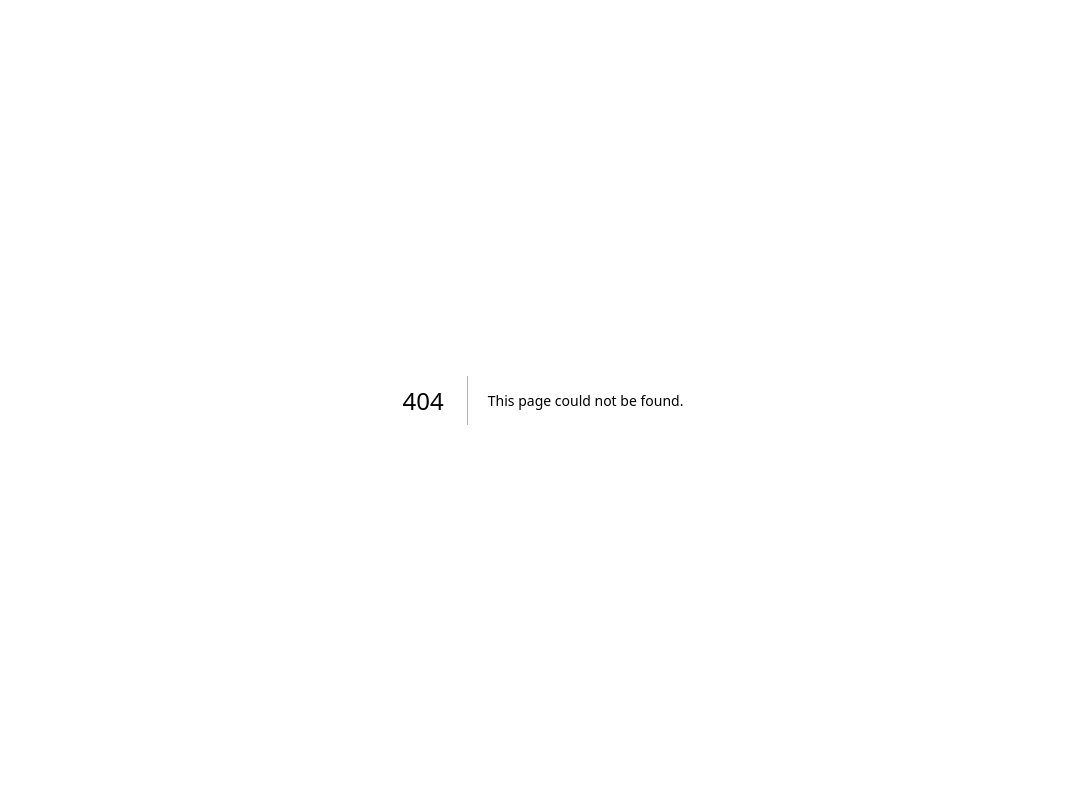
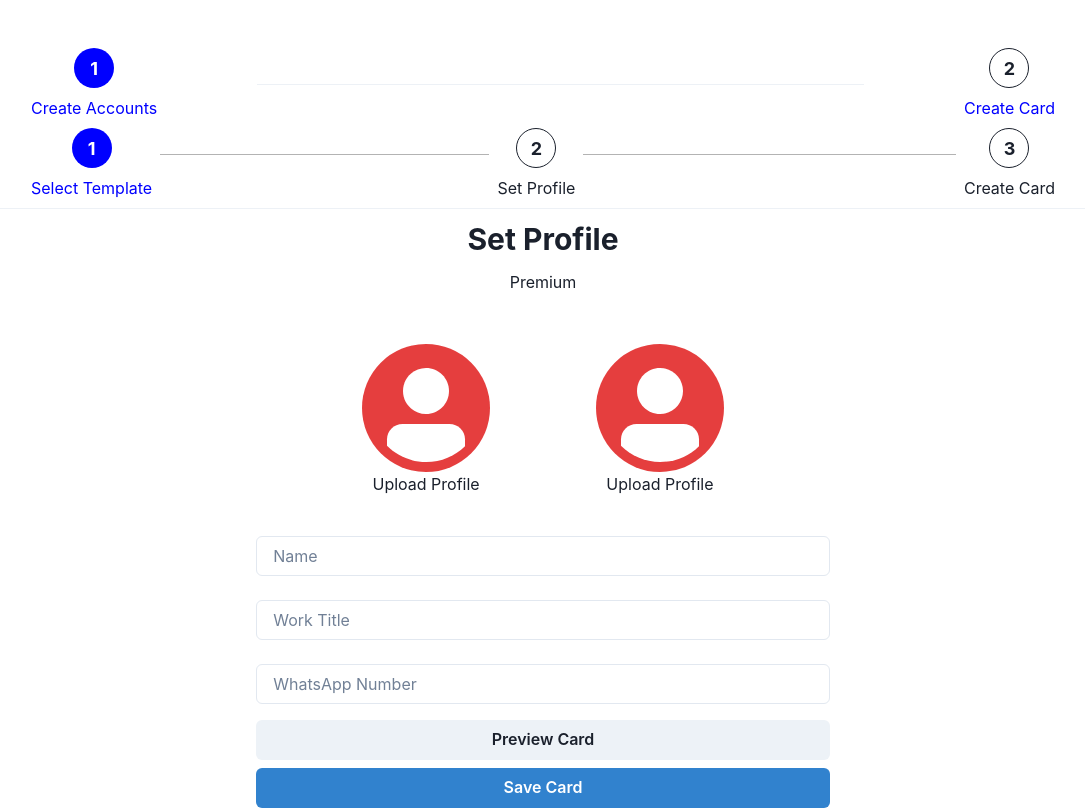
Before and after one commit to Somiya232/jambocard-frontend-1, a Next.js app: page /create-premium-card/create-premium-card in a window 1280 px wide. Before the commit this address had no page. Shown: the whole page, without its empty margins (97-1182 px from the left). Built offline with nearby package versions, Linux system fonts and the light colour scheme.

Commit message:
New stepper component and other component

```diff
--- a/components/card/index.js
+++ b/components/card/index.js
@@ -7,7 +7,7 @@ import {
     HStack
   } from "@chakra-ui/react";
 
-const ProfileCard = () => {
+export const ProfileCard = () => {
   return (
     <>
     <Box display='flex' alignItems='center' borderWidth='1px' borderRadius='lg' borderColor={'lightgrey'}>
@@ -22,5 +22,3 @@ const ProfileCard = () => {
     </>
   );
 };
-
-export default ProfileCard;
--- /dev/null
+++ b/components/setProfile/index.js
@@ -0,0 +1,37 @@
+import { Avatar, Box, Container, Text } from "@chakra-ui/react";
+import React, { useState } from "react";
+import ButtonComponent from "../../components/button";
+import TextField from "../../components/form";
+
+const SetProfile = () => {
+  return (
+    <>
+      <Container mt="10px">
+      <Box
+          pt={"2rem"}
+          display="flex"
+          alignItems={"center"}
+          justifyContent="space-evenly"
+        >
+          <Box display="flex" flexDirection="column" alignItems={"center"}>
+            <Avatar size={"2xl"} bg='red.500'/>
+            <Text>Upload Profile</Text>
+          </Box>
+          <Box display="flex" flexDirection="column" alignItems={"center"}>
+            <Avatar size={"2xl"} bg='red.500' />
+            <Text>Upload Profile</Text>
+          </Box>
+        </Box>
+        <Box pt={"2rem"} display="flex" flexDirection="column" gap={2}>
+          <TextField placeholder={"Name"} />
+          <TextField placeholder={"Work Title"} />
+          <TextField placeholder={"WhatsApp Number"} />
+          <ButtonComponent value={"Preview Card"} />
+          <ButtonComponent value={"Save Card"} colorScheme={"blue"} />
+        </Box>
+      </Container>
+    </>
+  );
+};
+
+export default SetProfile;
--- /dev/null
+++ b/components/stepper/Dstep.js
@@ -0,0 +1,17 @@
+import React, { useState } from "react";
+
+import { HStack, Box } from "@chakra-ui/react";
+import { SingleStep } from "./singleStep";
+
+export const Dstep = ({ stepperData, activePosition}) => {
+
+  return (
+    <Box width="100%" paddingRight={"10%"} paddingLeft={"10%"}>
+      <HStack>
+      {stepperData.map((step, i) => (
+            <SingleStep data={step} index={i} noOfStepper={stepperData.length} activePosition={activePosition} />
+      ))}
+      </HStack>
+    </Box>
+  );
+};
--- /dev/null
+++ b/components/stepper/singleStep.js
@@ -0,0 +1,26 @@
+import React, { useState } from "react";
+
+import { HStack, Circle, Box, VStack, Divider } from "@chakra-ui/react";
+
+export const SingleStep = ({ data, index, noOfStepper, activePosition }) => {
+    const active = data.active;
+    console.log(activePosition);
+    console.log(index);
+
+  return (
+    <HStack sx={noOfStepper === index +1 ? {} : {width:'-webkit-fill-available', alignItems:'baseline'}}>
+        <VStack>
+            <Circle size="40px" sx={active ? {bg:"blue", color:"white"} : {borderColor: "lightgrey", border: "1px"}}>
+                <Box as="span" fontWeight="bold" fontSize="lg">
+                    {index+1}
+                </Box>
+            </Circle>
+            <Box sx={active ? {color:'blue'} : {}} w={"max-content"}>
+            {data.content}
+            </Box>
+        </VStack>
+        {noOfStepper === index +1 ? null : <Divider sx={(index +1) < activePosition ? { borderColor: "blue" } : { borderColor: "grey"}} />}
+
+    </HStack>
+  );
+};
--- a/package.json
+++ b/package.json
@@ -26,6 +26,7 @@
     "react": "18.2.0",
     "react-dom": "18.2.0",
     "react-hot-toast": "^2.4.0",
+    "react-icons": "^4.7.1",
     "react-redux": "^8.0.5"
   }
 }
--- /dev/null
+++ b/pages/create-premium-card/create-premium-card.js
@@ -0,0 +1,50 @@
+import React from "react";
+import {
+  Text,
+  Divider,
+  VStack,
+} from "@chakra-ui/react";
+import { toast, Toaster } from "react-hot-toast";
+import { signOut } from "next-auth/react";
+import { useRouter } from "next/router";
+import { Stepper } from "../../components/stepper";
+import { Dstep } from "../../components/stepper/Dstep";
+import SetProfile from "../../components/setProfile";
+
+
+const CreatePremiumCard = () => {
+  const router = useRouter();
+  const handleSignOut = () => {
+    toast("Button Clicked");
+    localStorage.clear();
+    signOut();
+    router.push("/");
+  };
+
+  const handleNavigate = () => {
+    router.push("/profile-card/profile-card")
+  }
+
+  const stepperData = [{content:'Select Template', active: true}, {content:'Set Profile', active: false}, {content:'Create Card', active: false}]
+  return (
+    <>
+      <Toaster />
+      <VStack
+        display="flex"
+        justifyContent="center"
+        alignItems="center"
+        pt={"3rem"}
+      >
+        <Stepper data={{ createAccount: true, createCard: false }}/>
+        <Dstep activePosition={1} stepperData={stepperData}/>
+        <Divider />
+        <Text as='b' fontSize='3xl'>Set Profile</Text>
+        <Text fontSize='1xl'>Premium</Text>
+        <SetProfile />
+
+      </VStack>
+    </>
+  );
+};
+
+export default CreatePremiumCard;
```
Also changed, not shown: components/cardList/cardListBody.js (added, +66 -0 lines), components/cardList/cardListHeader.js (added, +23 -0 lines), components/switchAccountMenuBar/index.js (added, +29 -0 lines), pages/card-list/card-list.js (+11 -5 lines), pages/edit-profile-card/edit-profile-card.js (added, +24 -0 lines).
